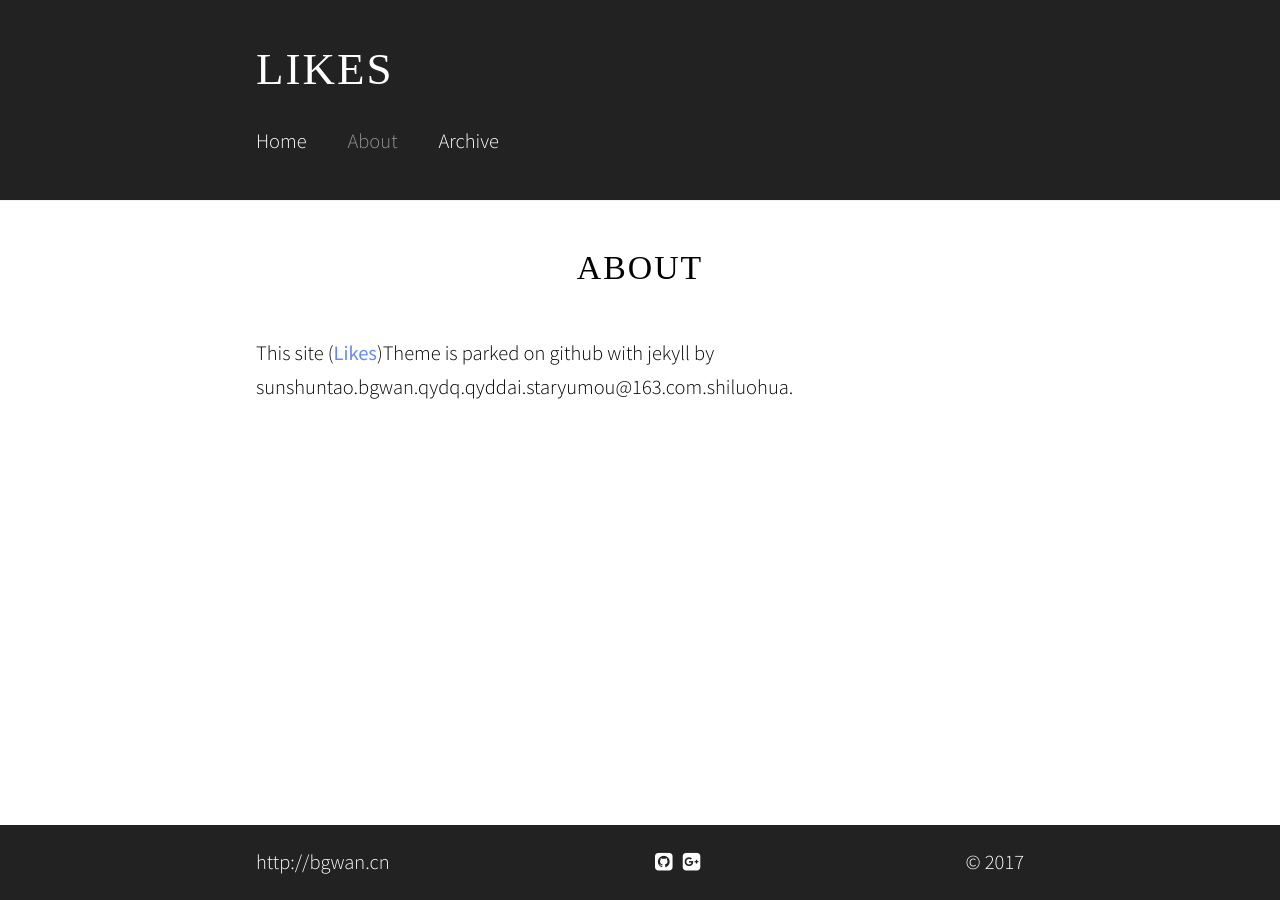
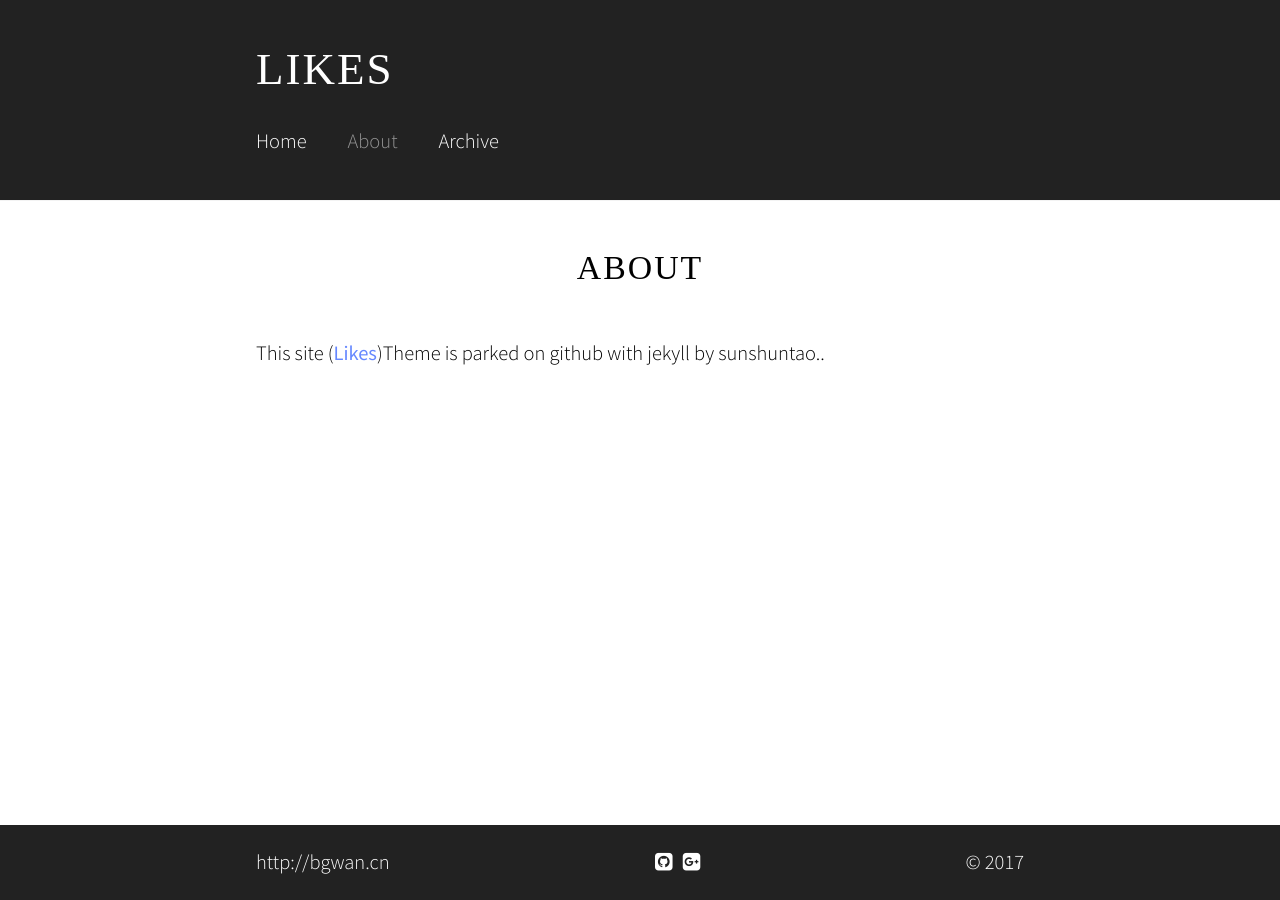
Before and after one commit to qydq/qydq.github.io, a Jekyll site: the page built from about.html, in a window 1280 px wide. Built offline with Jekyll 4.4.1, drawn with Linux system fonts in a browser that asks for light colours; some web fonts are replaced.

Commit message:
Update about.html

```diff
--- a/about.html
+++ b/about.html
@@ -2,5 +2,5 @@
 title: "About"
 ---
 <p>
-  This site (<a href="http://github.com/qydq" target="_blank">Likes</a>)Theme is parked on github with jekyll by sunshuntao.bgwan.qydq.qyddai.staryumou@163.com.shiluohua.
+  This site (<a href="http://github.com/qydq" target="_blank">Likes</a>)Theme is parked on github with jekyll by sunshuntao..
 </p>
```
